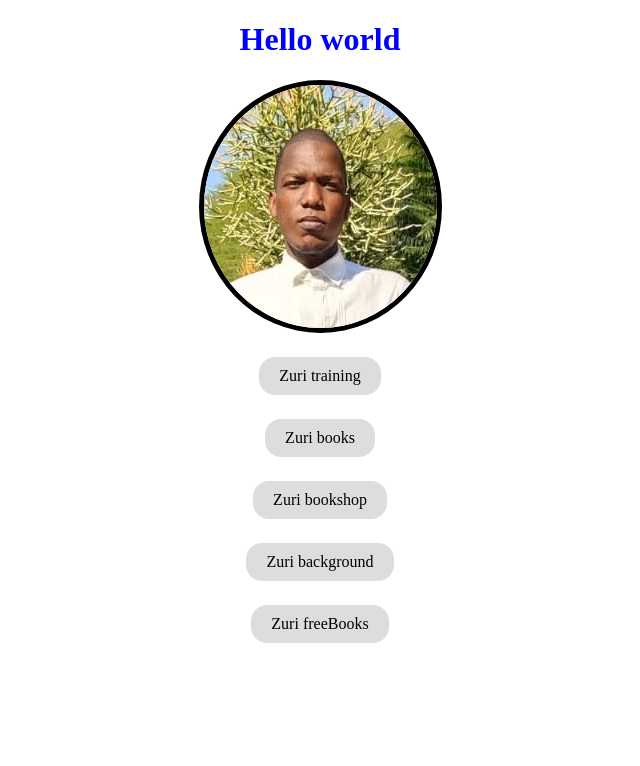
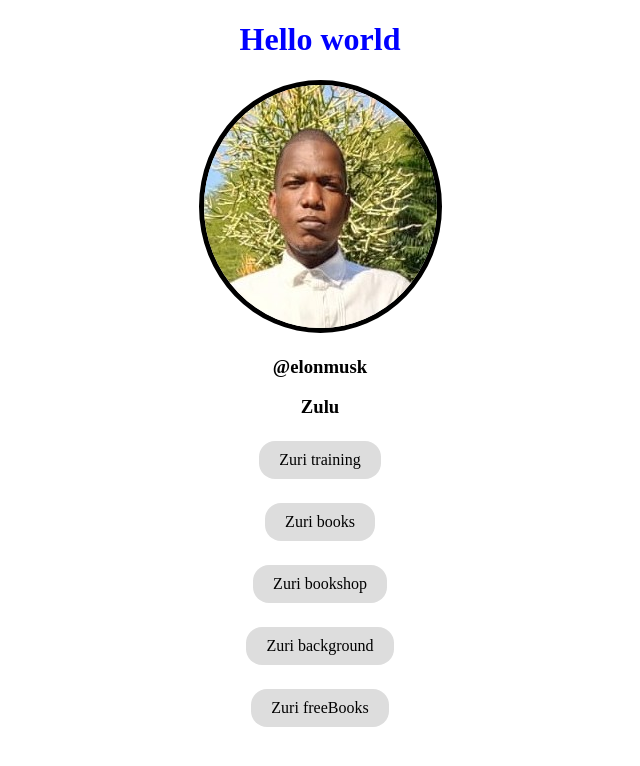
Before and after one commit to Ntshangase/webprofile, a React (Create React App) app: page / in a window 1280 px wide. Shown: the top 766 px of the page, without its empty margins (320-960 px from the left). Built offline with nearby package versions, Linux system fonts and the light colour scheme.

Commit message:
first draft

```diff
--- a/src/profile.js
+++ b/src/profile.js
@@ -10,7 +10,10 @@ export default function Profile() {
       <center>
         <h1 id='test'> Hello world</h1>
         <img id="profile__img" src={logo} alt="profile__img"/>
-
+        <p>
+          <h3 id='twitter'> @elonmusk </h3>
+          <h3 id='slack'> Zulu </h3>
+        </p>
         <p>
           <p> <a id='btn__zuri' href='https://training.zuri.team/' target="blank">Zuri training</a> </p>
           <p> <a id='books' href='http://books.zuri.team/' target="blank">Zuri books</a> </p>
--- a/src/style.css
+++ b/src/style.css
@@ -3,7 +3,7 @@
     color: blue;
 }
 
-img {
+ #profile__img {
     border-radius: 60%;
     border: 5px solid black;
 
```
Also changed, not shown: 1 other file (tests, documents, lock files or other folders).
